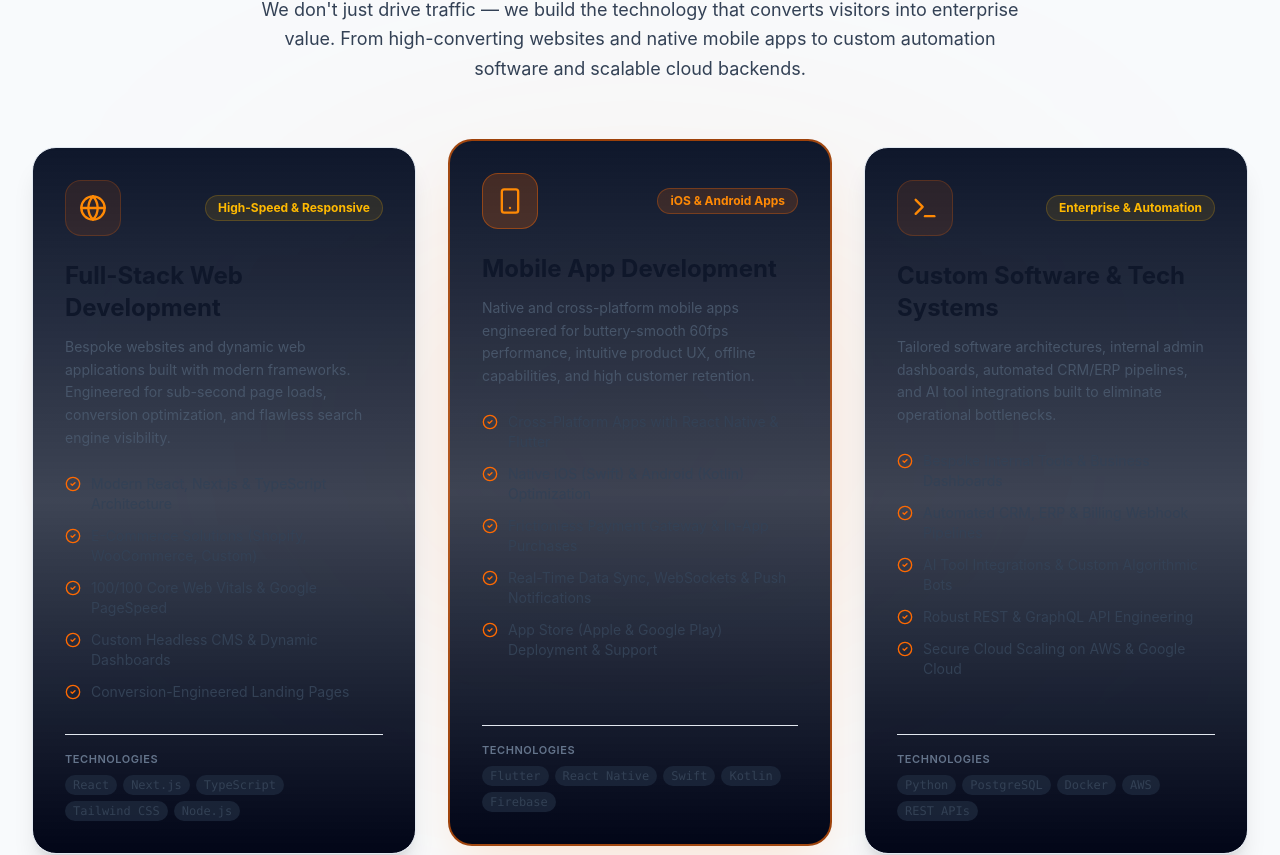
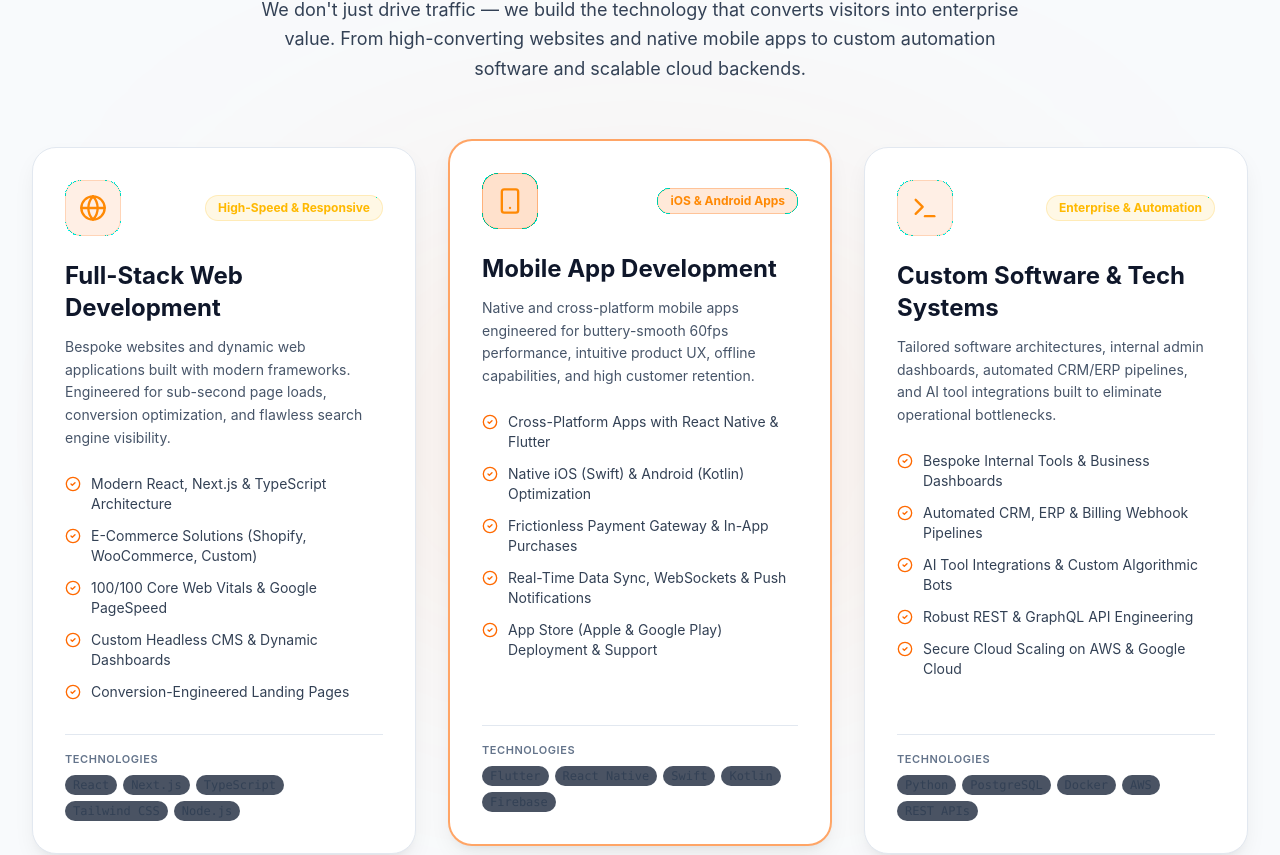
Before and after one commit to jaydeb-jana/Arventa-Ventures, a React (Vite) app: page / in a window 1280 px wide. Shown: the part 4853-5708 px from the top of the page. Built offline with nearby package versions, Linux system fonts and the light colour scheme.

Commit message:
fix: optimize light mode gradient cards for crystal clear readability and update dev script

```diff
--- a/package.json
+++ b/package.json
@@ -4,11 +4,11 @@
   "version": "0.0.0",
   "type": "module",
   "scripts": {
-    "dev": "vite --port=3000 --host=0.0.0.0",
+    "dev": "node ./node_modules/vite/bin/vite.js --port=3001 --host=0.0.0.0",
     "sitemap": "node scripts/generate-sitemap.js",
     "prebuild": "npm run sitemap",
-    "build": "vite build",
-    "preview": "vite preview",
+    "build": "node ./node_modules/vite/bin/vite.js build",
+    "preview": "node ./node_modules/vite/bin/vite.js preview",
     "clean": "rm -rf dist server.js",
     "lint": "tsc --noEmit"
   },
--- a/src/index.css
+++ b/src/index.css
@@ -141,6 +141,27 @@ html:not(.dark) {
     background-color: #f8fafc !important;
   }
 
+  /* Reset dark gradient cards to clean white cards in light mode */
+  .from-slate-900,
+  .from-slate-950,
+  .from-amber-950\/30 {
+    --tw-gradient-from: #ffffff !important;
+  }
+  .via-slate-900,
+  .via-slate-900\/90 {
+    --tw-gradient-via: #ffffff !important;
+  }
+  .to-slate-950,
+  .to-slate-900 {
+    --tw-gradient-to: #ffffff !important;
+  }
+  div[class*="bg-gradient-to-b from-slate-900"],
+  div[class*="bg-gradient-to-b from-amber-950"] {
+    background-image: none !important;
+    background-color: #ffffff !important;
+    box-shadow: 0 10px 25px -5px rgba(0, 0, 0, 0.08), 0 8px 10px -6px rgba(0, 0, 0, 0.05) !important;
+  }
+
   /* Borders */
   .border-slate-800,
   .border-slate-800\/80,
```
